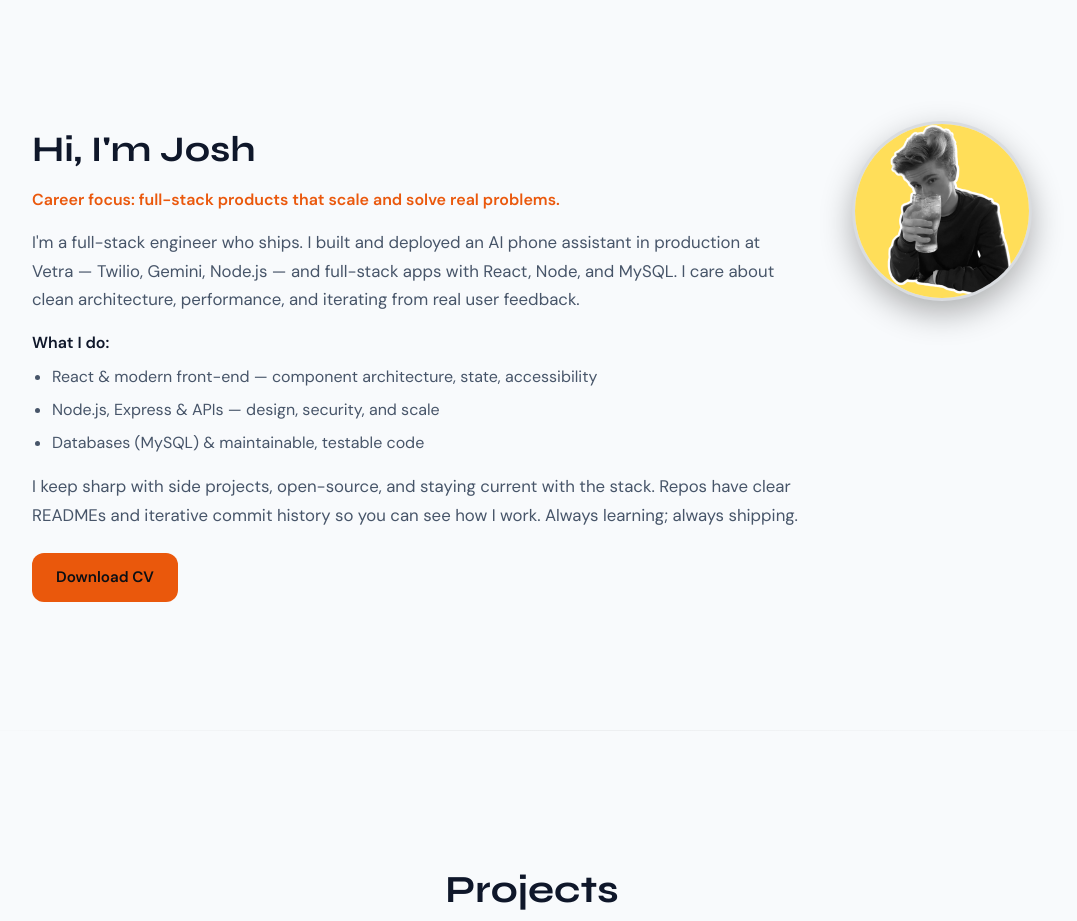
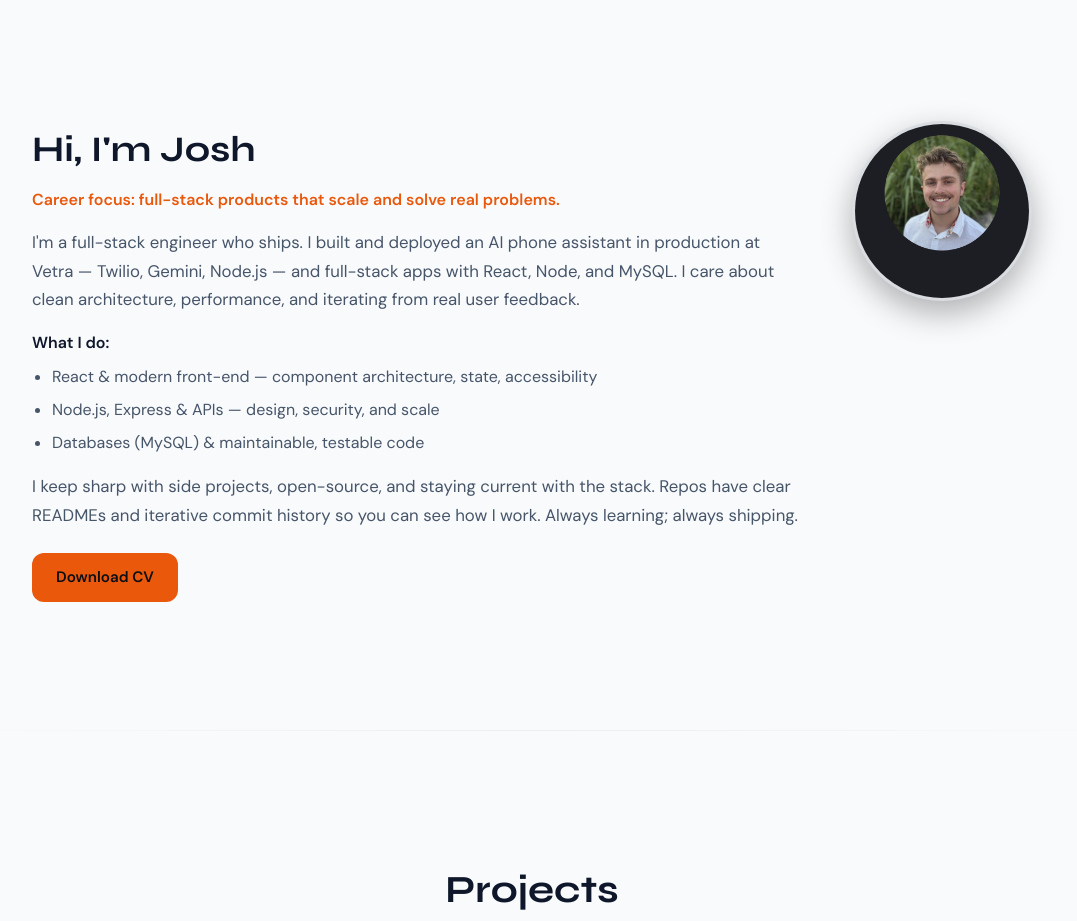
Before and after one commit to ZombiesmasherJT/portfolio, a React (Vite) app in the folder my-portfolio/: page / in a window 1280 px wide. Shown: the part 840-1761 px from the top of the page, without its empty margins (108-1185 px from the left). Built offline with nearby package versions, Linux system fonts and the light colour scheme.

Commit message:
New picture

```diff
--- a/my-portfolio/src/components/About.jsx
+++ b/my-portfolio/src/components/About.jsx
@@ -31,7 +31,7 @@ function About() {
           <div className="about-visual">
             <div className="about-img-wrap">
               <img
-                src="/me.png"
+                src="/mee.png"
                 alt="Joshua Tite"
                 className="about-img"
                 onError={() => setPhotoLoaded(false)}
```
Also changed, not shown: my-portfolio/public/mee.png (added).
